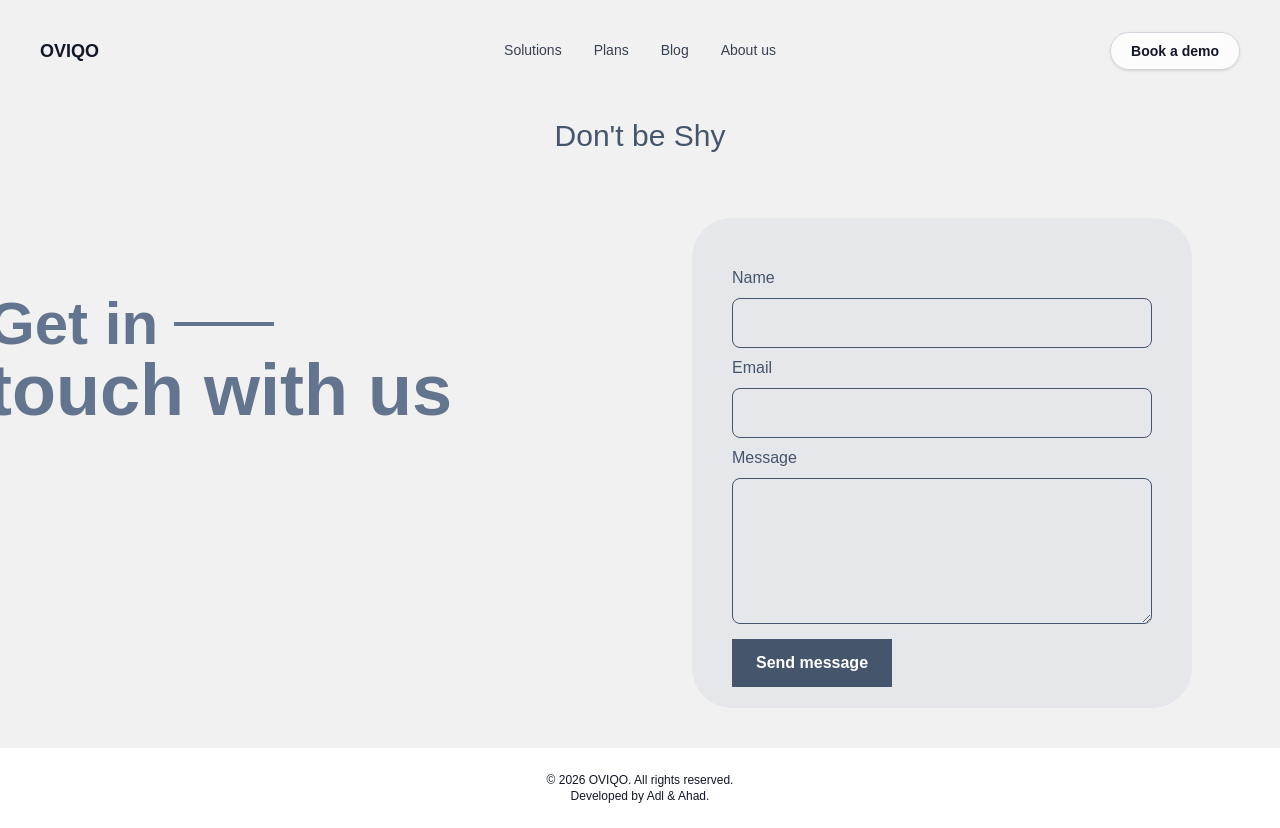
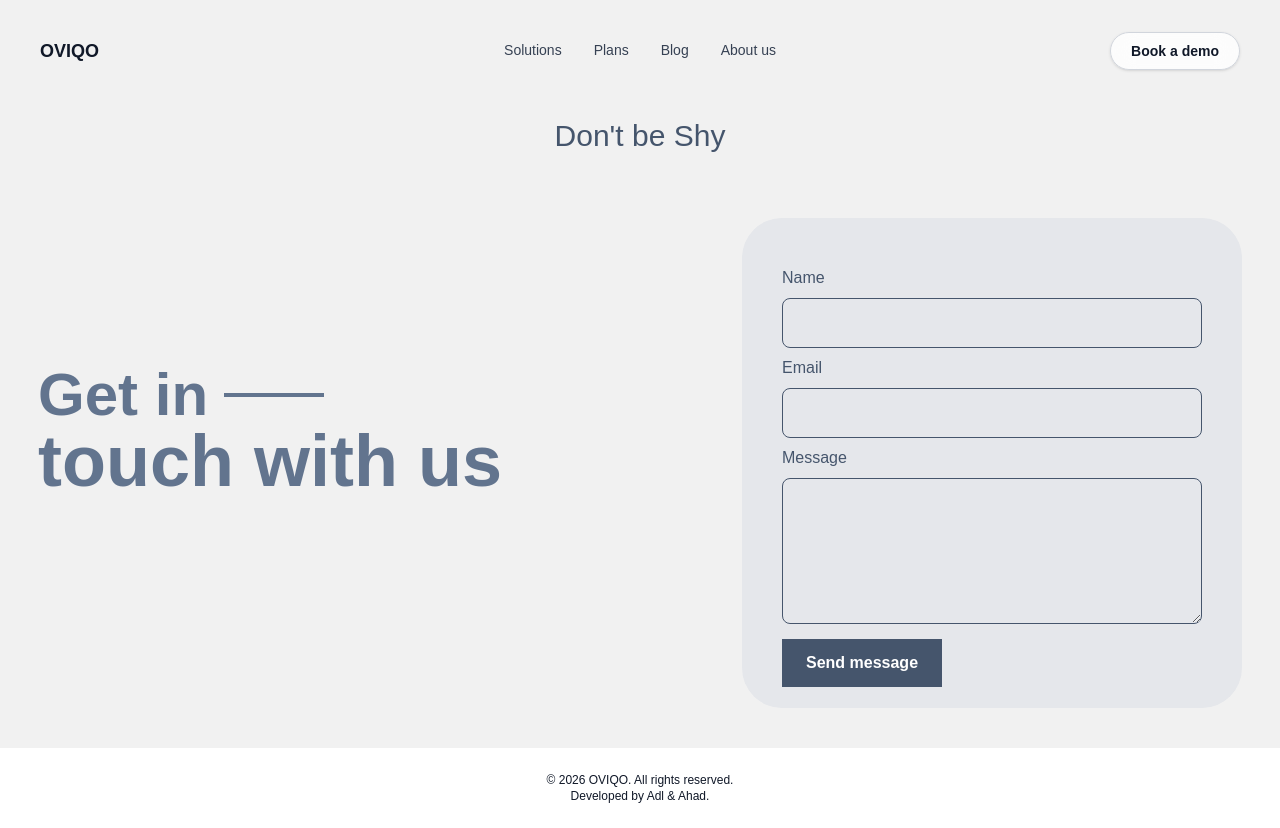
Before and after one commit to Oviqo-dev/oviqo-web, a Next.js app: page /contact in a window 1280 px wide. Built offline with nearby package versions, Linux system fonts and the light colour scheme.

Commit message:
Built the user interface for contact page

```diff
--- a/app/contact/page.tsx
+++ b/app/contact/page.tsx
@@ -106,8 +106,8 @@
       </div>
       <main className="mx-auto mt-5">
          <h1 className="mt-3 text-slate-600 text-center text-3xl"> Don't be Shy </h1>
-        <div className='flex gap-10 '>
-          <div className='mt-35 -ml-25'>
+        <div className='flex flex-col gap-10 px-6 lg:flex-row lg:items-center lg:justify-center'>
+          <div className=''>
             <h2 className="flex items-center text-6xl font-bold text-slate-500 text-left gap-4"> Get in
                <span className="inline-block h-1 w-25 bg-slate-500"> </span> </h2>
             <h2 className="text-7xl font-bold text-slate-500 text-left"> touch with us  </h2>
```
